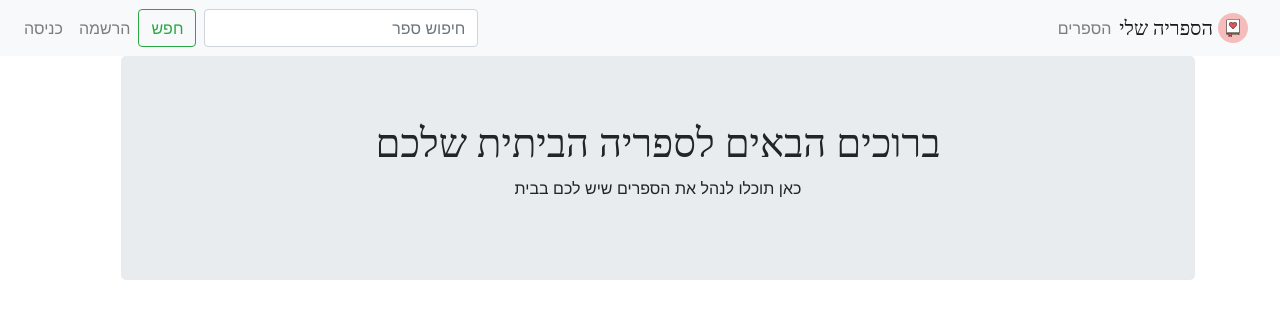
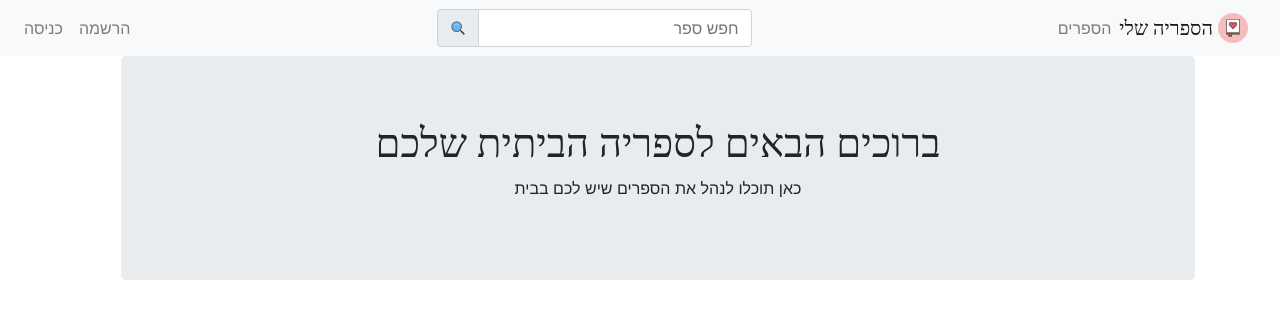
Before and after one commit to hodayale/my-library, a React (Create React App) app: page / in a window 1280 px wide. Shown: the top 318 px of the page. Built offline with nearby package versions, Linux system fonts and the light colour scheme.

Commit message:
styling navbar

```diff
--- a/src/components/MyLibraryNavbar.js
+++ b/src/components/MyLibraryNavbar.js
@@ -1,25 +1,36 @@
 import '../icons/love-book.svg';
-import { Form, FormControl, Nav, Navbar, Button } from "react-bootstrap";
-//import { IoIosBook } from 'react-icons/io';
+import { Form, FormControl, Nav, Navbar, Button, Col, InputGroup } from "react-bootstrap";
+import { FcSearch } from 'react-icons/fc';
 
 const MyLibraryNavbar = (props) => {
     const {logo} = props;
     // handleLogin = () => {}
 
     return (
-        <Navbar bg="light" expand="lg">
+        <Navbar bg="light" variant="light" expand="lg">
             <Nav>
                 <Nav.Link /*onClick={handleLogin}*/>כניסה</Nav.Link>
                 <Nav.Link href="#/signup">הרשמה</Nav.Link>
                 {/* <Nav.Link onClick={handleLogout}>יציאה</Nav.Link> */}
             </Nav>
-            <Form inline>
+
+            {/* <Form inline>
                 <Button variant="outline-success">חפש</Button>
                 <FormControl type="text" placeholder="חיפוש ספר" className="ml-sm-2 text-right" />
-            </Form>
+            </Form> */}
 
             <Navbar.Toggle aria-controls="basic-navbar-nav" />
             <Navbar.Collapse id="basic-navbar-nav">
+                <Form className="ml-auto">
+                    <InputGroup>
+                        <InputGroup.Prepend>
+                            <InputGroup.Text>
+                                <FcSearch/>
+                            </InputGroup.Text>
+                        </InputGroup.Prepend>
+                        <Form.Control className="text-right" type="text" placeholder="חפש ספר"/>
+                    </InputGroup>
+                </Form>
                 <Nav className="ml-auto">
                     <Nav.Link href="#/books">הספרים</Nav.Link>
                 </Nav>
```
Also changed, not shown: 1 other file (tests, documents, lock files or other folders).
